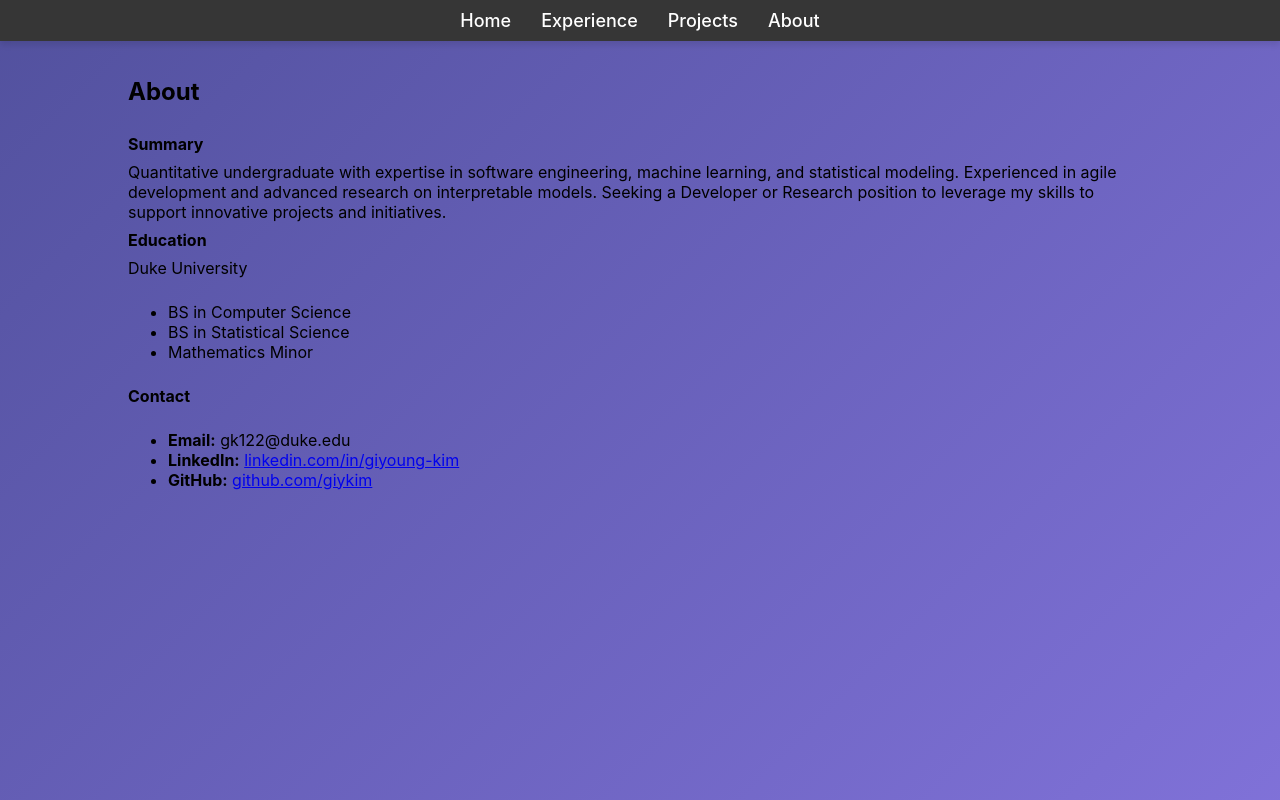
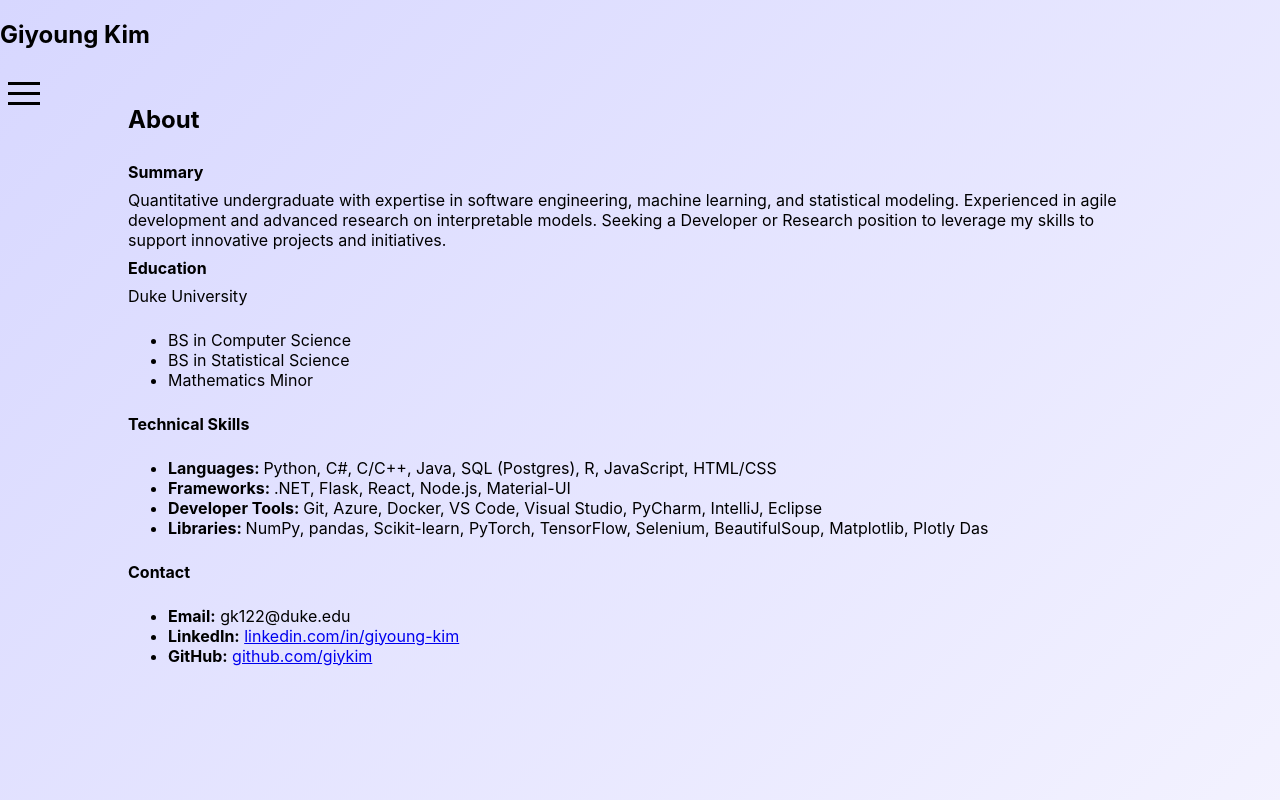
Before and after one commit to giykim/portfolio, a React (Create React App) app in the folder portfolio/: page /portfolio/about in a window 1280 px wide. Shown: the top 800 px of the page. Built offline with nearby package versions, Linux system fonts and the light colour scheme.

Commit message:
Toggle navlinks

```diff
--- a/portfolio/package.json
+++ b/portfolio/package.json
@@ -7,6 +7,7 @@
     "@testing-library/react": "^13.0.0",
     "cra-template": "1.2.0",
     "framer-motion": "^11.15.0",
+    "hamburger-react": "^2.5.2",
     "react": "^18.0.0",
     "react-dom": "^18.0.0",
     "react-router-dom": "^7.1.1",
--- a/portfolio/src/pages/About.js
+++ b/portfolio/src/pages/About.js
@@ -3,12 +3,14 @@ import "./About.css";
 const About = () => (
     <div className="content">
         <h2>About</h2>
+
         <p><strong>Summary</strong></p>
         <p>
             Quantitative undergraduate with expertise in software engineering, machine learning, and statistical modeling.
             Experienced in agile development and advanced research on interpretable models.
             Seeking a Developer or Research position to leverage my skills to support innovative projects and initiatives.
         </p>
+
         <p><strong>Education</strong></p>
         <p>Duke University</p>
         <ul>
@@ -16,6 +18,15 @@ const About = () => (
             <li>BS in Statistical Science</li>
             <li>Mathematics Minor</li>
         </ul>
+
+        <p><strong>Technical Skills</strong></p>
+        <ul>
+            <li><strong>Languages: </strong>Python, C#, C/C++, Java, SQL (Postgres), R, JavaScript, HTML/CSS</li>
+            <li><strong>Frameworks: </strong> .NET, Flask, React, Node.js, Material-UI</li>
+            <li><strong>Developer Tools: </strong>Git, Azure, Docker, VS Code, Visual Studio, PyCharm, IntelliJ, Eclipse</li>
+            <li><strong>Libraries: </strong>NumPy, pandas, Scikit-learn, PyTorch, TensorFlow, Selenium, BeautifulSoup, Matplotlib, Plotly Das</li>
+        </ul>
+
         <p><strong>Contact</strong></p>
         <ul>
             <li>
--- a/portfolio/src/pages/Navigation.css
+++ b/portfolio/src/pages/Navigation.css
@@ -1,29 +1,44 @@
 @import "../styles/base.css";
 
-.navbar ul {
+.navlinks {
+    position: fixed;
+    left: -150%;
+    width: 100%;
+    height: 100%;
+    background-color: #363636;
+    opacity: 0.8;
     display: flex;
+    align-items: center;
     justify-content: center;
-    background-color: #363636;
-    padding: 10px;
+    transition: 0.5s;
     list-style: none;
-    margin: 0;
-    box-shadow: 0 4px 6px rgba(0, 0, 0, 0.1);
 }
 
-.navbar li {
-    margin: 0 15px;
+.navlinks.open {
+    left: 0;
 }
 
-.navbar a {
+.navlinks a {
     text-decoration: none;
     color: #ffffff;
-    font-size: 18px;
+    font-size: 34px;
     font-weight: 500;
+    padding: 10px;
     transition: color 0.3s;
 }
 
-.navbar a:hover {
+.navlinks a:hover {
     color: #007bff;
+}
+
+.hamburger {
+    position: fixed;
+    z-index: 1;
+    cursor: pointer;
+    justify-content: center;
+    justify-self: center;
+    display: flex;
+    align-items: center;
 }
 
 .footer {
@@ -32,11 +47,9 @@
     align-items: center;
     background-color: #363636;
     padding: 10px;
-    border-top: 1px solid #ddd; /* Light gray border on top */
 }
 
 .footer p {
     color: #ffffff;
-    font-size: 14px; /* Small text */
-    margin: 0;
+    font-size: 14px;
 }
--- a/portfolio/src/pages/Navigation.js
+++ b/portfolio/src/pages/Navigation.js
@@ -1,18 +1,30 @@
+import { useState } from "react"
 import { Link, Outlet } from "react-router-dom"
 import { motion } from "framer-motion"
+import { Divide as Hamburger } from "hamburger-react";
 import "./Navigation.css";
 
 const Navigation = () => {
+    const [isOpen, setIsOpen] = useState(false);
+
+    const toggleIsOpen = () => {
+        setIsOpen(!isOpen);
+    };
+
     return (
         <>
-            <div className="navbar">
-                <ul>
+            <nav>
+                <h1>Giyoung Kim</h1>
+                <div class="hamburger" onClick={toggleIsOpen}>
+                    <Hamburger />
+                </div>
+                <ul className={`navlinks ${isOpen ? "open" : ""}`}>
                     <li><Link to="/">Home</Link></li>
                     <li><Link to="/experience">Experience</Link></li>
                     <li><Link to="/projects">Projects</Link></li>
                     <li><Link to="/about">About</Link></li>
                 </ul>
-            </div>
+            </nav>
 
             <motion.div
                 initial={{ opacity: 0, y: 20 }}
--- a/portfolio/src/styles/base.css
+++ b/portfolio/src/styles/base.css
@@ -1,5 +1,5 @@
 body {
-    background: linear-gradient(135deg, #52519e, #8273db); /* Gradient background */
+    background: linear-gradient(135deg, #d7d7ff, #f5f4ff); /* Gradient background */
 }
 
 /* .content class */
```
Also changed, not shown: 1 other file (tests, documents, lock files or other folders).
